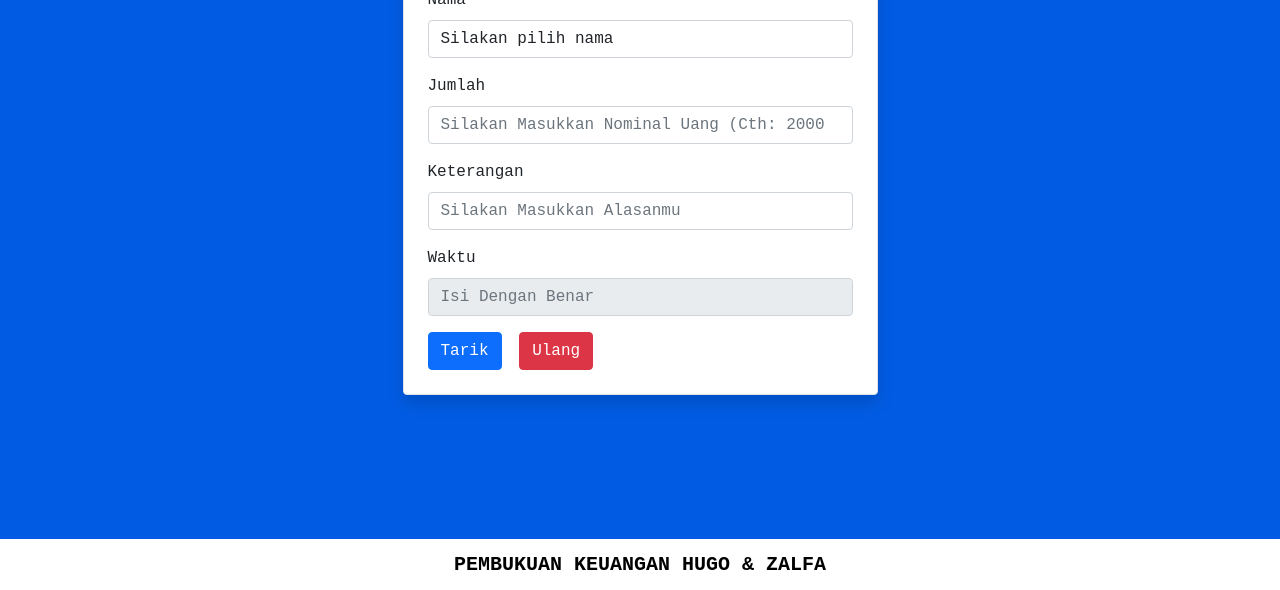
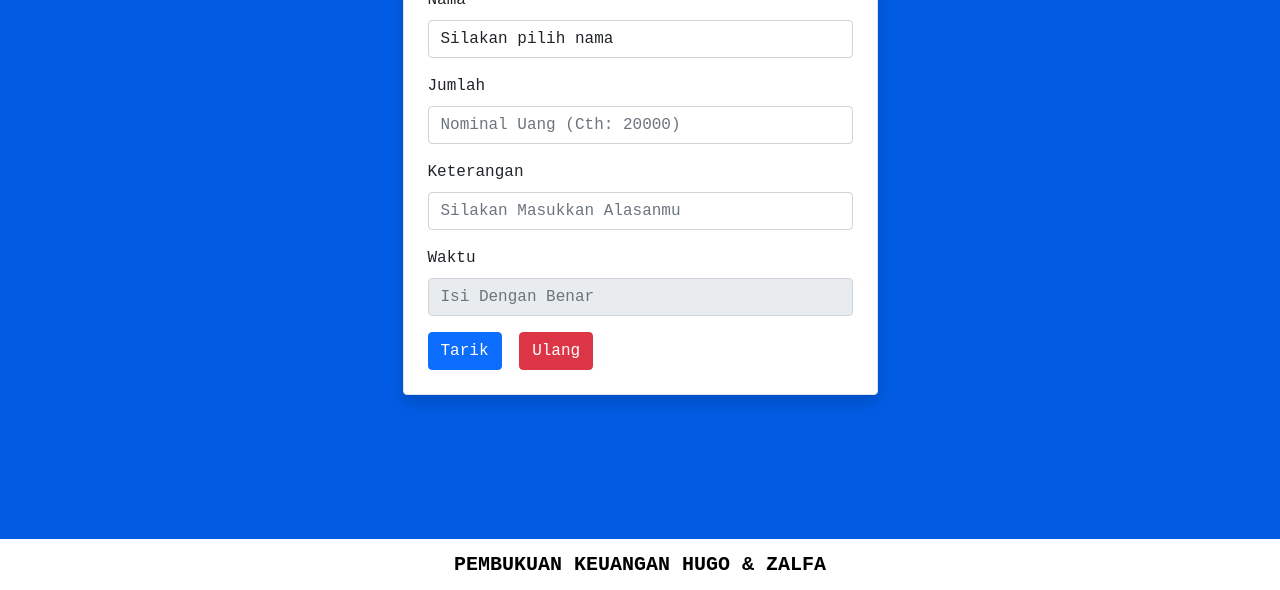
Before and after one commit to yahaha-wahyu/keuangan, a plain HTML site: page penarikan/index.html in a window 1280 px wide. Shown: the part 210-800 px from the top of the page. Drawn offline with nearby package versions, Linux system fonts and the light colour scheme.

Commit message:
Update index.html

```diff
--- a/penarikan/index.html
+++ b/penarikan/index.html
@@ -29,7 +29,7 @@
                     </div>
                     <div class="form-group mb-3">
                         <label for="Jumlah" class="form-label">Jumlah</label>
-                        <input type="number" id="name" name="PENARIKAN" class="form-control" autocomplete="off" placeholder="Silakan Masukkan Nominal Uang (Cth: 20000)" required>
+                        <input type="number" id="name" name="PENARIKAN" class="form-control" autocomplete="off" placeholder="Nominal Uang (Cth: 20000)" required>
                     </div>
                     <div class="form-group mb-3">
                         <label for="Alasan" class="form-label">Keterangan</label>
```
